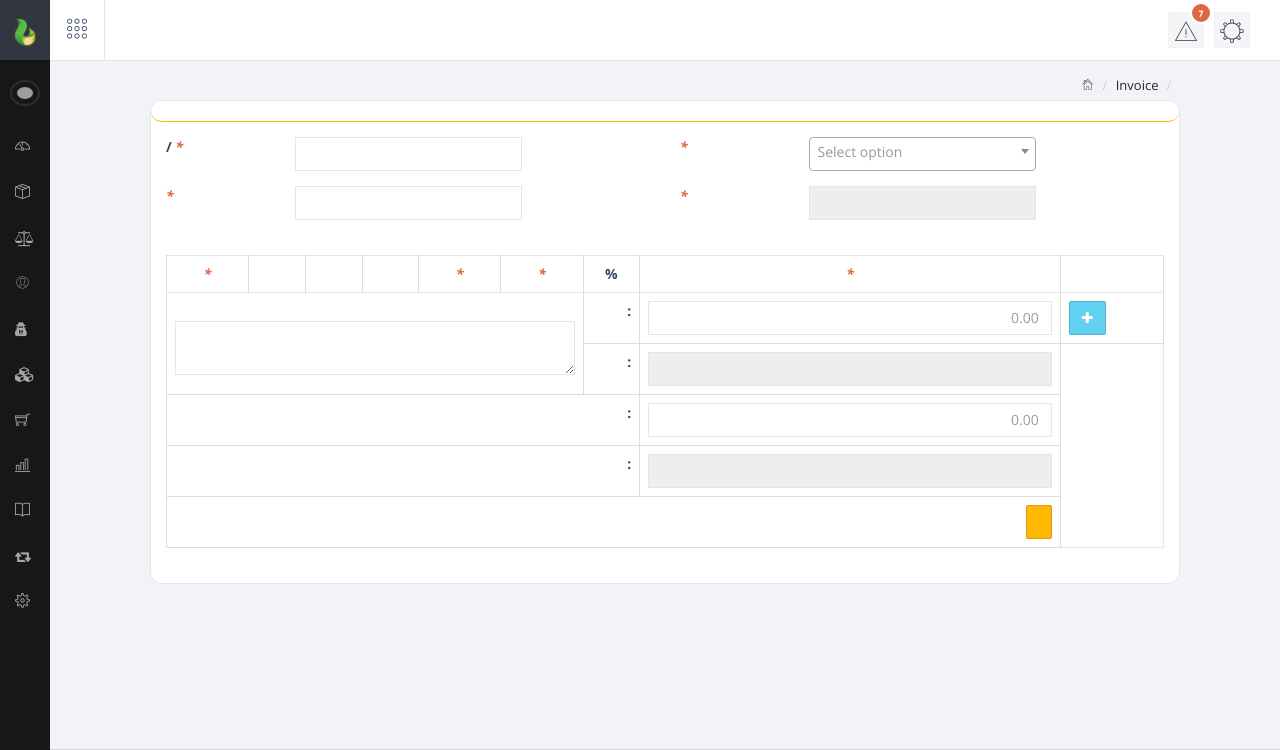
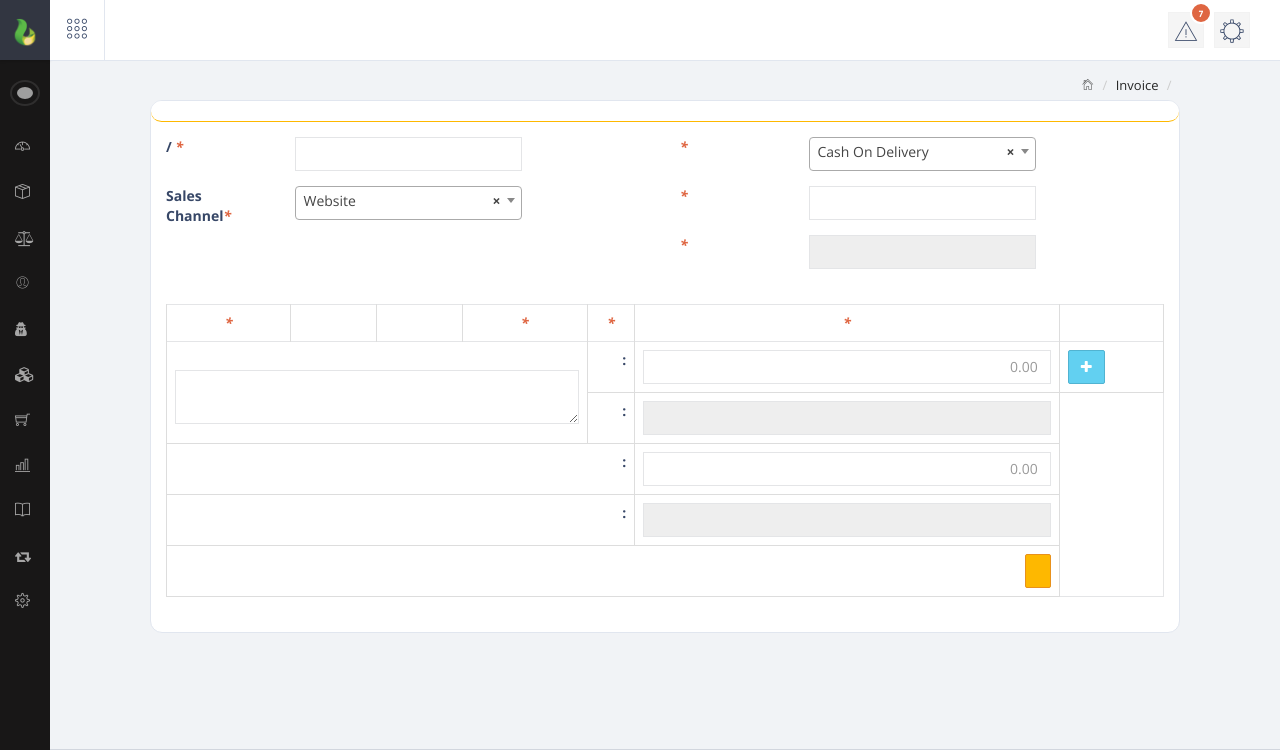
Before and after one commit to wearebright/erp, a CodeIgniter app: page /url/index.php/invoice/bdtask_edit_invoice/1 in a window 1280 px wide. Shown: the top 750 px of the page. Run offline with CodeIgniter, Linux system fonts and the light colour scheme; the visitor is signed in with stand-in values (Sample User, id 1); data comes from the database, SQL or seed files in the repository; data that the repository does not hold is empty; some libraries are stand-ins or nearby versions; grey boxes are pictures that could not be loaded.

Commit message:
Invoice module fixes

```diff
--- a/application/modules/invoice/controllers/Invoice.php
+++ b/application/modules/invoice/controllers/Invoice.php
@@ -603,6 +603,7 @@
             'discount_type'   => $currency_details[0]['discount_type'],
             'bank_id'         => $invoice_detail[0]['bank_id'],
             'paytype'         => $invoice_detail[0]['payment_type'],
+            'sales_channel'   => $invoice_detail[0]['sales_channel'],
         );
         $data['module']     = "invoice";
         $data['page']       = "edit_invoice_form";
--- a/application/modules/invoice/models/Invoice_model.php
+++ b/application/modules/invoice/models/Invoice_model.php
@@ -288,7 +288,7 @@
         $product_id          = $this->input->post('product_id');
         $currency_details    = $this->db->select('*')->from('web_setting')->get()->result_array();
         $quantity            = $this->input->post('product_quantity',TRUE);
-        $invoice_no_generated= $this->input->post('invoic_no');
+        $invoice_no_generated= $this->input->post('invoice_no');
         $changeamount        = $this->input->post('change',TRUE);
         $sales_channel       = $this->input->post('sales_channel');
         if($changeamount > 0){
@@ -371,15 +371,10 @@
             'sales_by'        => $this->session->userdata('id'),
             'status'          => 1,
             'payment_type'    =>  $this->input->post('paytype',TRUE),
-            'bank_id'         =>  (!empty($this->input->post('bank_id',TRUE))?$this->input->post('bank_id',TRUE):null),
-            'sales_channel'   => $this->input->post('sales_channel',TRUE),
+            'sales_channel'   =>  $this->input->post('sales_channel'),
         );
-
-
-
-
         $this->db->insert('invoice', $datainv);
-        $prinfo  = $this->db->select('product_id,Avg(rate) as product_rate')->from('product_purchase_details')->where_in('product_id',$product_id)->group_by('product_id')->get()->result();
+        $prinfo  = $this->db->select('product_id,MAX(rate) as product_rate')->from('product_purchase_details')->where_in('product_id',$product_id)->group_by('product_id')->get()->result();
     $purchase_ave = [];
     $i=0;
     foreach ($prinfo as $avg) {
@@ -629,6 +624,7 @@
             'prevous_due'     => $this->input->post('previous',TRUE),
             'shipping_cost'   => $this->input->post('shipping_cost',TRUE),
             'payment_type'    =>  $this->input->post('paytype',TRUE),
+            'sales_channel'   =>  $this->input->post('sales_channel',TRUE),
             'bank_id'         =>  (!empty($this->input->post('bank_id',TRUE))?$this->input->post('bank_id',TRUE):null),
         );
 
--- a/application/modules/invoice/views/edit_invoice_form.php
+++ b/application/modules/invoice/views/edit_invoice_form.php
@@ -28,9 +28,9 @@
                                         ?> <i class="text-danger">*</i></label>
                                     <div class="col-sm-6">
                                         <select name="paytype" class="form-control" required="" onchange="bank_paymet(this.value)">
-                                            <option value="">Select Payment Option</option>
-                                            <option value="1" <?php if($paytype ==1){echo 'selected';}?>>Cash Payment</option>
-                                            <option value="2"  <?php if($paytype ==2){echo 'selected';}?>>Bank Payment</option>
+                                            <option value="1" <?php if($paytype ==1){echo 'selected';}?> >Cash On Delivery</option>
+                                            <option value="2" <?php if($paytype ==2){echo 'selected';}?> >Cash On Pick-up</option>
+                                            <option value="3" <?php if($paytype ==3){echo 'selected';}?> >Online Payment</option>
                                         </select>
 
 
@@ -42,6 +42,20 @@
                         </div>
 
                         <div class="row">
+                            <div class="col-sm-6">
+                                <div class="form-group row">
+                                    <label for="sales_channel" class="col-sm-3 col-form-label">Sales Channel<i class="text-danger">*</i>
+                                    </label>
+                                    <div class="col-sm-6">
+                                        <select name="sales_channel" class="form-control">
+                                            <option value="Website" <?php if($sales_channel == "Website"){echo 'selected';}?> >Website</option>
+                                            <option value="Social Media" <?php if($sales_channel == "Social Media"){echo 'selected';}?> >Social Media</option>
+                                            <option value="Lazada" <?php if($sales_channel == "Lazada"){echo 'selected';}?> >Lazada</option>
+                                            <option value="Shopee" <?php if($sales_channel == "Shopee"){echo 'selected';}?> >Shopee</option>
+                                        </select>
+                                    </div>
+                                </div>
+                            </div>
                             <div class="col-sm-6">
                                 <div class="form-group row">
                                     <label for="product_name" class="col-sm-3 col-form-label"><?php echo display('date') ?> <i class="text-danger">*</i></label>
@@ -86,18 +100,8 @@
                                     <th class="text-center"><?php echo display('item_information') ?> <i class="text-danger">*</i></th>
                                     <th class="text-center"><?php echo display('item_description')?></th>
                                         <th class="text-center"><?php echo display('available_qnty') ?></th>
-                                        <th class="text-center"><?php echo display('unit') ?></th>
                                         <th class="text-center"><?php echo display('quantity') ?>  <i class="text-danger">*</i></th>
                                         <th class="text-center"><?php echo display('rate') ?> <i class="text-danger">*</i></th>
-
-                                        <?php if ($discount_type == 1) { ?>
-                                            <th class="text-center"><?php echo display('discount_percentage') ?> %</th>
-                                        <?php } elseif ($discount_type == 2) { ?>
-                                            <th class="text-center"><?php echo display('discount') ?> </th>
-                                        <?php } elseif ($discount_type == 3) { ?>
-                                            <th class="text-center"><?php echo display('fixed_dis') ?> </th>
-                                        <?php } ?>
-
                                         <th class="text-center"><?php echo display('total') ?> <i class="text-danger">*</i></th>
                                         <th class="text-center"><?php echo display('action') ?></th>
                                     </tr>
@@ -116,9 +120,7 @@
                                        <td>
                                             <input type="text" name="available_quantity[]" class="form-control text-right available_quantity_<?php echo $details['sl']?>" value="<?php echo $details['stock_qty']?>" readonly="" />
                                         </td>
-                                        <td>
-                                            <input type="text" name="unit[]" class="form-control text-right " readonly="" value="<?php echo $details['unit']?>" />
-                                        </td>
+                                            <input type="hidden" name="unit[]" class="form-control text-right " readonly="" value="<?php echo $details['unit']?>" />
                                         <td>
                                             <input type="text" name="product_quantity[]" onkeyup="bdtask_invoice_quantity_calculate(<?php echo $details['sl']?>);" onchange="bdtask_invoice_quantity_calculate(<?php echo $details['sl']?>);" value="<?php echo $details['quantity']?>" class="total_qntt_<?php echo $details['sl']?> form-control text-right" id="total_qntt_<?php echo $details['sl']?>" min="0" placeholder="0.00" tabindex="4" required="required"/>
                                         </td>
@@ -127,12 +129,8 @@
                                             <input type="text" name="product_rate[]" onkeyup="bdtask_invoice_quantity_calculate(<?php echo $details['sl']?>);" onchange="bdtask_invoice_quantity_calculate(<?php echo $details['sl']?>);" value="<?php echo $details['rate']?>" id="price_item_<?php echo $details['sl']?>" class="price_item<?php echo $details['sl']?> form-control text-right" min="0" tabindex="5" required="" placeholder="0.00"/>
                                         </td>
                                         <!-- Discount -->
-                                        <td>
-                                            <input type="text" name="discount[]" onkeyup="bdtask_invoice_quantity_calculate(<?php echo $details['sl']?>);"  onchange="(<?php echo $details['sl']?>);" id="discount_<?php echo $details['sl']?>" class="form-control text-right" placeholder="0.00" value="<?php echo $details['discount_per']?>" min="0" tabindex="6"/>
-
+                                            <input type="hidden" name="discount[]" onkeyup="bdtask_invoice_quantity_calculate(<?php echo $details['sl']?>);"  onchange="(<?php echo $details['sl']?>);" id="discount_<?php echo $details['sl']?>" class="form-control text-right" placeholder="0.00" value="<?php echo $details['discount_per']?>" min="0" tabindex="6"/>
                                             <input type="hidden" value="<?php echo $discount_type ?>" name="discount_type" id="discount_type_<?php echo $details['sl']?>">
-                                        </td>
-
                                         <td>
                                             <input class="total_price form-control text-right" type="text" name="total_price[]" id="total_price_<?php echo $details['sl']?>" value="<?php echo $details['total_price']?>" readonly="readonly" />
 
```
Also changed, not shown: other parts of application/modules/invoice/views/edit_invoice_form.php (+6 -30 lines), my-assets/js/admin_js/invoice.js (+6 -9 lines), my-assets/js/admin_js/invoice_update.js (+1 -1 lines).
